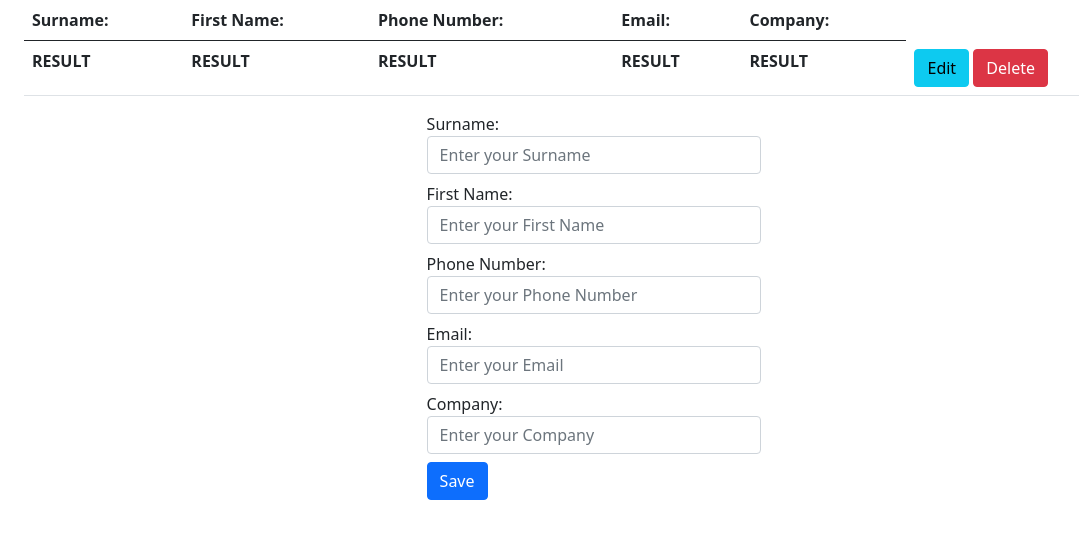
After one commit to Abuoblie/cogip, a PHP site: page /contactPage.php in a window 1280 px wide. The commit adds this page. Shown: the top 539 px of the page, without its empty margins (46-1125 px from the left). Run offline with PHP 8.4, Linux system fonts and the light colour scheme.

Commit message:
fisrt part

```diff
--- /dev/null
+++ b/contactPage.php
@@ -0,0 +1,49 @@
+<?php
+  require_once "header.php";
+?>
+<div class="container-md">
+    <?php
+      require_once "contactPageDetails.php";
+    ?>
+    <div class="row justify-content-center">
+        <form action="exercice9Action.php" method="POST">
+
+            <div  style="width: 30%;height: 30%;position: relative;margin-left: auto;margin-right: auto;">
+                <div class="form-group mb-2">
+                    <label class="control-label" for="surname">Surname:</label>
+                    <input type="text" id="surname" required maxlength="48"
+                     name="surname" class="form-control" value="" placeholder="Enter your Surname">
+                </div>
+                <div class="form-group mb-2">
+                    <label class="control-label" for="firstName">First Name:</label>
+                    <input type="text" id="firstName" required maxlength="48"
+                     name="firstName" class="form-control" value="" placeholder="Enter your First Name">
+                </div>
+                <div class="form-group mb-2">
+                    <label class="control-label" for="phoneNumber">Phone Number:</label>
+                    <input type="text" id="phoneNumber" required maxlength="48"
+                     name="phoneNumber" class="form-control" value="" placeholder="Enter your Phone Number">
+                </div>
+                <div class="form-group mb-2">
+                    <label class="control-label" for="price">Email:</label>
+                    <input type="text" id="email" required maxlength="48"
+                     name="email" class="form-control" value="" placeholder="Enter your Email">
+                </div>
+                <div class="form-group mb-2">
+                    <label class="control-label" for="company">Company:</label>
+                    <input type="text" id="company" required maxlength="48"
+                     name="company" class="form-control" value="" placeholder="Enter your Company">
+                </div>
+
+                <div class="form-group">
+                    <button type="submit"  class="btn btn-primary" name="save">Save</button>
+                </div>
+            </div>
+        </form>
+      </div>
+</div>
+
+
+<?php
+  require_once "footer.php";
+?>
--- /dev/null
+++ b/contactPageDetails.php
@@ -0,0 +1,25 @@
+ <div class="row justify-content-center">
+            <table class="table">
+                <thead>
+                    <tr>
+                         <th>Surname:</th>
+                         <th>First Name:</th>
+                         <th>Phone Number:</th>
+                         <th>Email:</th>
+                         <th>Company:</th>
+
+                    </tr>
+                </thead>
+                    <tr>
+                         <th>RESULT</th>
+                         <th>RESULT</th>
+                         <th>RESULT</th>
+                         <th>RESULT</th>
+                         <th>RESULT</th>
+                         <td>
+                            <a href="contatactPage.php?edit=" class="btn btn-info">Edit</a>
+                            <a href="contatactPage.php?delete=" class="btn btn-danger">Delete</a>
+                         </td>
+                   </tr>
+            </table>
+    </div>
--- a/index.php
+++ b/index.php
@@ -1,7 +1,7 @@
 <?php
-  require_once "/cogip/Assets/header.php";
+  require_once "header.php";
 ?>
 
 <?php
-  require_once " /cogip/Assets/footer.php ";
+  require_once "footer.php";
 ?>
```
Also changed, not shown: companiesDetails.php (added, +23 -0 lines), companiesPage.php (added, +44 -0 lines), footer.php (renamed from Assets/footer.php), header.php (renamed from Assets/header.php).
